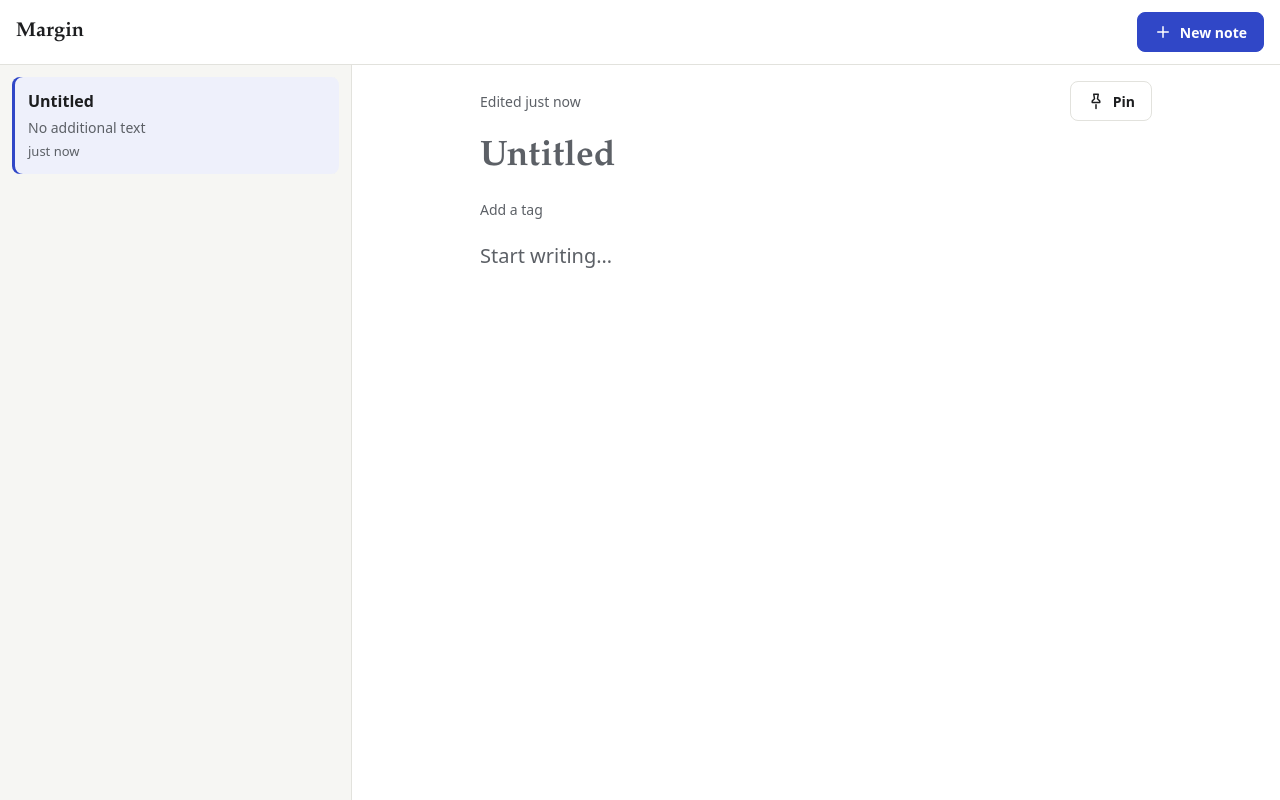
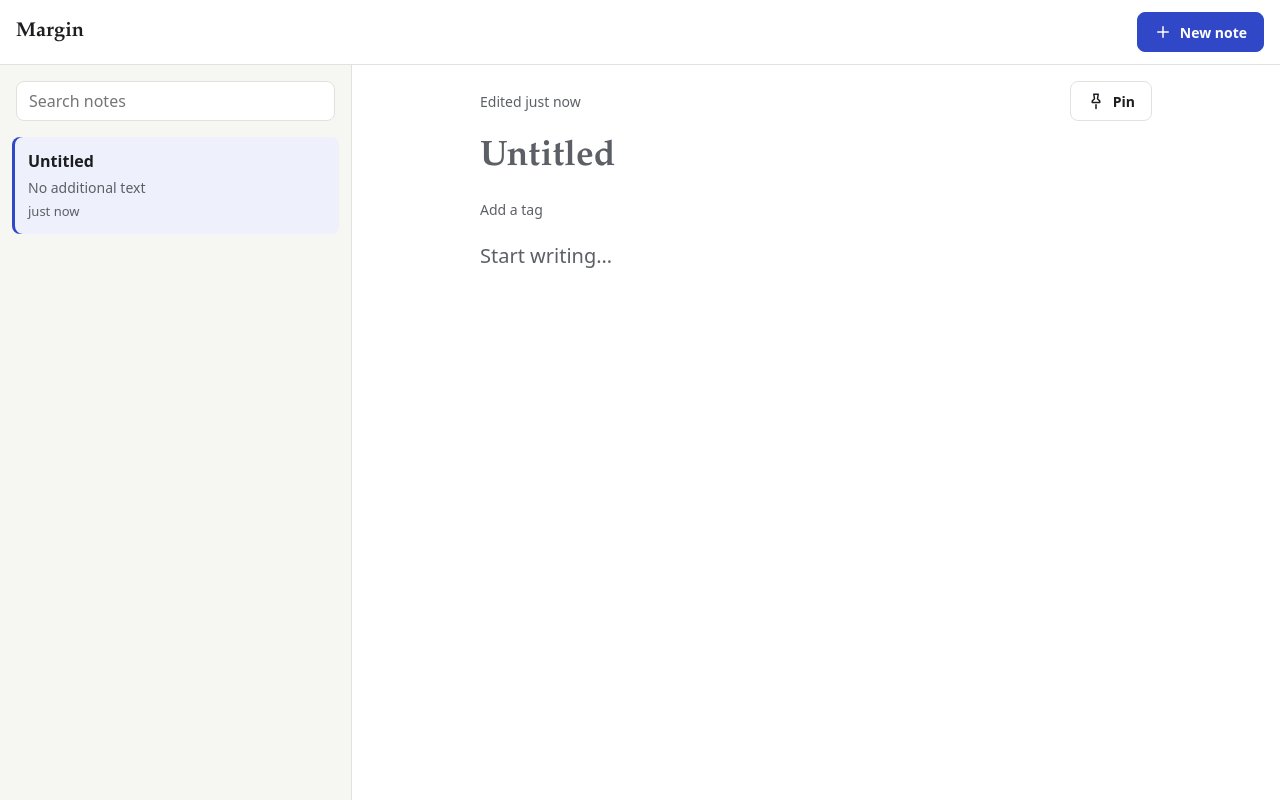
Before and after one commit to Shubhamgarg1072/fde-training, a React (Vite) app in the folder week-2/: page / in a window 1280 px wide. Both pictures are taken after a click on the button "New note". Built offline with nearby package versions, Linux system fonts and the light colour scheme.

Commit message:
feat(search): filter notes by text and tag with useNoteSearch

```diff
--- a/week-2/src/NotesApp.module.css
+++ b/week-2/src/NotesApp.module.css
@@ -35,6 +35,14 @@
   overflow-y: auto;
 }
 
+.results {
+  transition: opacity 150ms ease;
+}
+
+.results[data-stale='true'] {
+  opacity: 0.6;
+}
+
 .main {
   min-height: 0;
   overflow-y: auto;
@@ -60,7 +68,15 @@
 /* On small screens only one pane is visible at a time. */
 @media (width < 48rem) {
   .shell[data-view='editor'] .sidebar,
-  .shell[data-view='list'] .main {
+  .shell[data-view='list'] .results {
+    transition: opacity 150ms ease;
+  }
+
+  .results[data-stale='true'] {
+    opacity: 0.6;
+  }
+
+  .main {
     display: none;
   }
 }
--- a/week-2/src/NotesApp.tsx
+++ b/week-2/src/NotesApp.tsx
@@ -1,7 +1,8 @@
-import { useCallback, useMemo } from 'react';
+import { useCallback, useState } from 'react';
 import { useNotesDispatch, useNotesState } from './notes/notesContext.ts';
 import { createNote } from './notes/schema.ts';
-import { sortNotes } from './notes/sortNotes.ts';
+import { useNoteSearch } from './notes/useNoteSearch.ts';
+import { SearchControls } from './notes/SearchControls.tsx';
 import { NoteList } from './notes/NoteList.tsx';
 import { NoteEditor } from './notes/NoteEditor.tsx';
 import { PlusIcon } from './components/icons.tsx';
@@ -10,7 +11,10 @@ import styles from './NotesApp.module.css';
 export function NotesApp() {
   const { notes, selectedId } = useNotesState();
   const dispatch = useNotesDispatch();
-  const sortedNotes = useMemo(() => sortNotes(notes), [notes]);
+  const [query, setQuery] = useState('');
+  const [tagFilter, setTagFilter] = useState<string | null>(null);
+  const { results, allTags, activeTag, isStale } = useNoteSearch(notes, query, tagFilter);
+  const isFiltering = query.trim() !== '' || activeTag !== null;
   const selectedNote = notes.find((note) => note.id === selectedId) ?? null;
 
   const handleSelect = useCallback(
@@ -36,12 +40,32 @@ export function NotesApp() {
 
       <div className={styles.panes}>
         <nav className={styles.sidebar} aria-label="Notes">
-          <NoteList
-            notes={sortedNotes}
-            selectedId={selectedId}
-            onSelect={handleSelect}
-            emptyMessage="No notes yet. Create your first one."
-          />
+          {notes.length > 0 && (
+            <SearchControls
+              query={query}
+              onQueryChange={setQuery}
+              tags={allTags}
+              activeTag={activeTag}
+              onTagChange={setTagFilter}
+            />
+          )}
+          <p className="visually-hidden" role="status">
+            {isFiltering
+              ? `${results.length} matching ${results.length === 1 ? 'note' : 'notes'}`
+              : ''}
+          </p>
+          <div className={styles.results} data-stale={isStale}>
+            <NoteList
+              notes={results}
+              selectedId={selectedId}
+              onSelect={handleSelect}
+              emptyMessage={
+                isFiltering
+                  ? 'No notes match that search.'
+                  : 'No notes yet. Create your first one.'
+              }
+            />
+          </div>
         </nav>
 
         <main className={styles.main}>
--- /dev/null
+++ b/week-2/src/notes/SearchControls.module.css
@@ -0,0 +1,55 @@
+.controls {
+  display: grid;
+  gap: var(--space-3);
+  padding: var(--space-1);
+}
+
+.search {
+  width: 100%;
+  min-height: 2.5rem;
+  padding: 0 var(--space-3);
+  border: 1px solid var(--color-line);
+  border-radius: var(--radius);
+  background: var(--color-surface);
+}
+
+.tags {
+  display: flex;
+  flex-wrap: wrap;
+  gap: var(--space-2);
+  margin: 0;
+  padding: 0;
+  border: 0;
+}
+
+.chip {
+  position: relative;
+  display: inline-flex;
+  align-items: center;
+  min-height: 2rem;
+  padding: 0 var(--space-3);
+  border: 1px solid var(--color-line);
+  border-radius: 999px;
+  font-size: var(--text-sm);
+  cursor: pointer;
+}
+
+.chip input {
+  position: absolute;
+  inset: 0;
+  margin: 0;
+  opacity: 0;
+  cursor: pointer;
+}
+
+.chip:has(input:checked) {
+  border-color: var(--color-accent);
+  background: var(--color-accent-soft);
+  color: var(--color-accent);
+  font-weight: 600;
+}
+
+.chip:has(input:focus-visible) {
+  outline: 2px solid var(--color-focus);
+  outline-offset: 2px;
+}
--- /dev/null
+++ b/week-2/src/notes/SearchControls.tsx
@@ -0,0 +1,58 @@
+import { useId } from 'react';
+import styles from './SearchControls.module.css';
+
+interface SearchControlsProps {
+  query: string;
+  onQueryChange: (query: string) => void;
+  tags: string[];
+  activeTag: string | null;
+  onTagChange: (tag: string | null) => void;
+}
+
+export function SearchControls({
+  query,
+  onQueryChange,
+  tags,
+  activeTag,
+  onTagChange,
+}: SearchControlsProps) {
+  const searchId = useId();
+
+  return (
+    <search className={styles.controls}>
+      <label htmlFor={searchId} className="visually-hidden">
+        Search notes
+      </label>
+      <input
+        id={searchId}
+        type="search"
+        className={styles.search}
+        placeholder="Search notes"
+        value={query}
+        autoComplete="off"
+        onChange={(event) => {
+          onQueryChange(event.target.value);
+        }}
+      />
+
+      {tags.length > 0 && (
+        <fieldset className={styles.tags}>
+          <legend className="visually-hidden">Filter by tag</legend>
+          {[null, ...tags].map((tag) => (
+            <label key={tag ?? 'all'} className={styles.chip}>
+              <input
+                type="radio"
+                name="tag-filter"
+                checked={tag === activeTag}
+                onChange={() => {
+                  onTagChange(tag);
+                }}
+              />
+              {tag === null ? 'All' : `#${tag}`}
+            </label>
+          ))}
+        </fieldset>
+      )}
+    </search>
+  );
+}
--- /dev/null
+++ b/week-2/src/notes/useNoteSearch.ts
@@ -0,0 +1,36 @@
+import { useDeferredValue, useMemo } from 'react';
+import type { Note } from './schema.ts';
+import { sortNotes } from './sortNotes.ts';
+
+export function filterNotes(notes: Note[], query: string, tag: string | null): Note[] {
+  const terms = query.toLowerCase().split(/\s+/).filter(Boolean);
+
+  return notes.filter((note) => {
+    if (tag && !note.tags.includes(tag)) return false;
+    if (terms.length === 0) return true;
+    const haystack = `${note.title}\n${note.body}\n${note.tags.join(' ')}`.toLowerCase();
+    return terms.every((term) => haystack.includes(term));
+  });
+}
+
+export function useNoteSearch(notes: Note[], query: string, tag: string | null) {
+  // Filtering runs at a lower priority than the keystroke, so the search box never lags
+  // behind typing even with a few thousand notes.
+  const deferredQuery = useDeferredValue(query);
+
+  const allTags = useMemo(
+    () => [...new Set(notes.flatMap((note) => note.tags))].sort(),
+    [notes],
+  );
+
+  // A tag filter for a tag that no longer exists (its last note was deleted or untagged)
+  // falls back to showing everything, without needing an effect to reset it.
+  const activeTag = tag !== null && allTags.includes(tag) ? tag : null;
+
+  const results = useMemo(
+    () => filterNotes(sortNotes(notes), deferredQuery, activeTag),
+    [notes, deferredQuery, activeTag],
+  );
+
+  return { results, allTags, activeTag, isStale: query !== deferredQuery };
+}
```
Also changed, not shown: 1 other file (tests, documents, lock files or other folders).
